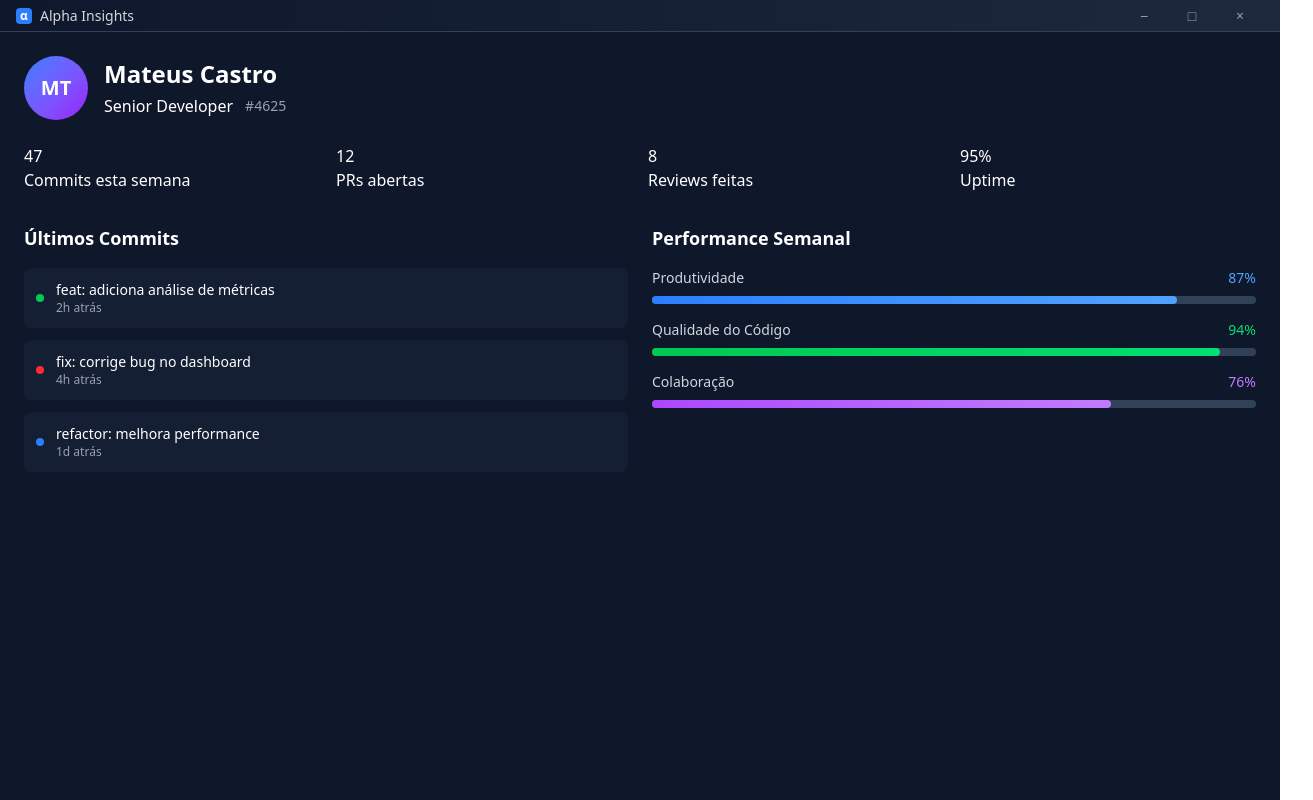
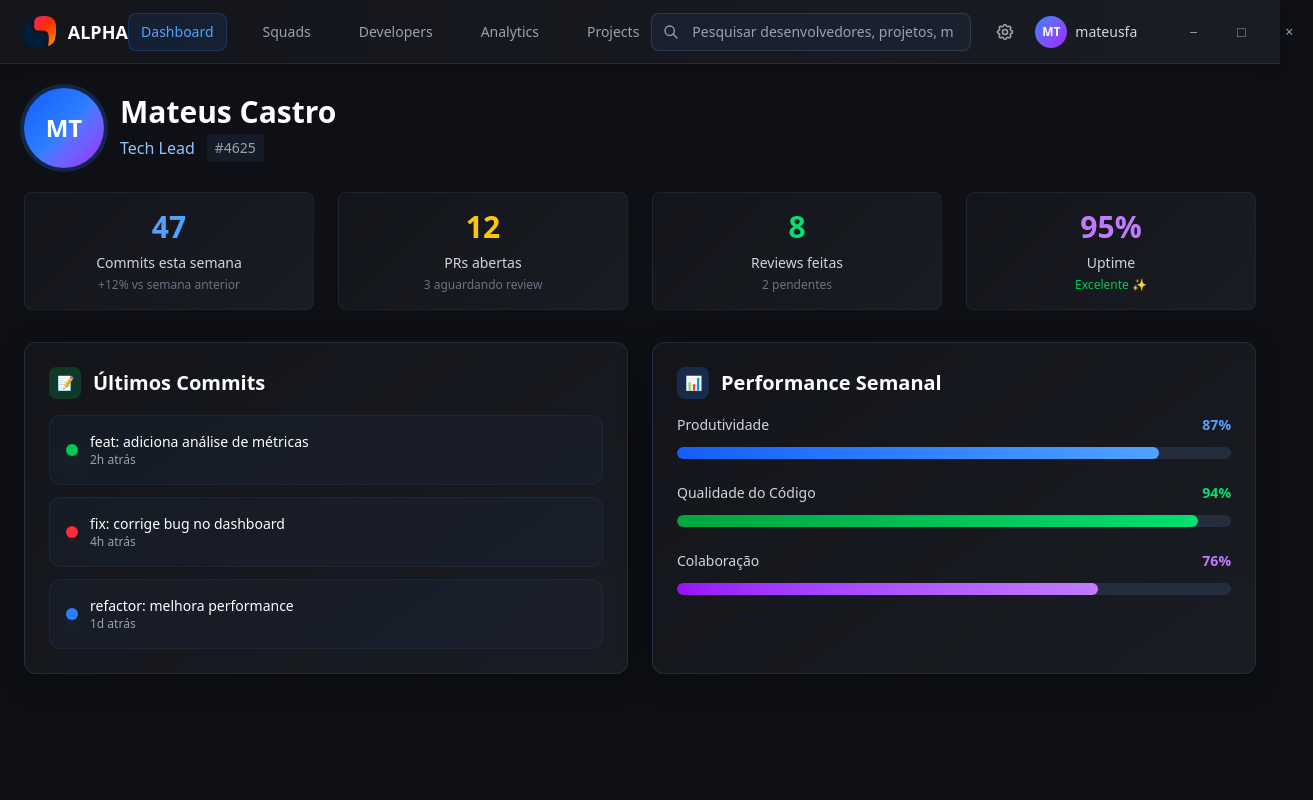
Before and after one commit to mateuscastro5/alpha-insights, a React (Vite) app: page / in a window 1280 px wide. Shown: the whole page, 1313 px wide, since content can reach past the window. Built offline with nearby package versions, Linux system fonts and the light colour scheme.

Commit message:
feat: enhance UI components with improved styling and layout adjustments

```diff
--- a/src/electron/main.ts
+++ b/src/electron/main.ts
@@ -10,7 +10,7 @@ let mainWindow: BrowserWindow;
 
 app.on("ready", () => {
     mainWindow = new BrowserWindow({
-        width: 1200,
+        width: 1368,
         height: 800,
         frame: false,
         titleBarStyle: 'hidden',
@@ -21,7 +21,6 @@ app.on("ready", () => {
             webSecurity: true,
             allowRunningInsecureContent: false,
         },
-        backgroundColor: '#0f172a',
         show: false,
         minWidth: 800,
         minHeight: 600,
@@ -44,7 +43,7 @@ app.on("ready", () => {
 
     if (isDev()) {
         mainWindow.loadURL('http://localhost:5123');
-        mainWindow.webContents.openDevTools();
+        // mainWindow.webContents.openDevTools();
     } else {
         mainWindow.loadFile(path.join(__dirname, '../dist-react/index.html'));
     }
--- a/src/ui/App.tsx
+++ b/src/ui/App.tsx
@@ -6,7 +6,7 @@ import Dashboard from './pages/Dashboard';
 function App() {
   return (
     <BrowserRouter>
-      <div className="h-screen flex flex-col bg-slate-900">
+      <div className="h-screen flex flex-col">
         <TitleBar />
 
         <div className="flex-1 flex overflow-hidden">
--- a/src/ui/components/layout/TitleBar.tsx
+++ b/src/ui/components/layout/TitleBar.tsx
@@ -1,4 +1,5 @@
 import React, { useEffect, useState } from 'react';
+import AlphaLogo from '@assets/AlphaLogo.png';
 
 const TitleBar: React.FC = () => {
   const [isMaximized, setIsMaximized] = useState(false);
@@ -47,26 +48,69 @@ const TitleBar: React.FC = () => {
 
   return (
     <div
-      className="h-8 bg-gradient-to-r from-slate-900 to-slate-800 border-b border-slate-700 flex items-center justify-between px-4 select-none"
+      className="h-16 bg-gradient-to-r from-[#13151b] to-[#1a1c23] border-b border-slate-700/50 flex items-center justify-between px-6 select-none shadow-lg"
       style={{
-        WebkitAppRegion: 'drag' as any
+        WebkitAppRegion: 'drag'
       }}
     >
-      <div className="flex items-center gap-2">
-        <div className="w-4 h-4 bg-blue-500 rounded-sm flex items-center justify-center">
-          <span className="text-white text-xs font-bold">α</span>
-        </div>
-        <span className="text-gray-300 text-sm font-medium">Alpha Insights</span>
+      <div className="flex items-center gap-8">
+        <div className="flex items-center gap-3">
+          <img src={AlphaLogo} alt="Alpha Insights" className="w-8 h-8" />
+          <span className="text-white text-lg font-bold">ALPHA</span>
         </div>
 
-      <div
-        className="flex"
-        style={{
-          WebkitAppRegion: 'no-drag'
-        }}
-      >
+        <nav className="flex items-center gap-6" style={{ WebkitAppRegion: 'no-drag' }}>
+          <button className="text-blue-400 text-sm font-medium px-3 py-2 rounded-lg bg-blue-500/10 border border-blue-500/20 hover:bg-blue-500/20 transition-all">
+            Dashboard
+          </button>
+          <button className="text-gray-400 text-sm font-medium px-3 py-2 rounded-lg hover:text-white hover:bg-gray-700/30 transition-all">
+            Squads
+          </button>
+          <button className="text-gray-400 text-sm font-medium px-3 py-2 rounded-lg hover:text-white hover:bg-gray-700/30 transition-all">
+            Developers
+          </button>
+          <button className="text-gray-400 text-sm font-medium px-3 py-2 rounded-lg hover:text-white hover:bg-gray-700/30 transition-all">
+            Analytics
+          </button>
+          <button className="text-gray-400 text-sm font-medium px-3 py-2 rounded-lg hover:text-white hover:bg-gray-700/30 transition-all">
+            Projects
+          </button>
+        </nav>
+      </div>
+
+      <div className="flex items-center gap-4">
+        <div className="relative" style={{ WebkitAppRegion: 'no-drag' }}>
+          <div className="absolute inset-y-0 left-0 pl-3 flex items-center pointer-events-none">
+            <svg className="h-4 w-4 text-gray-400" fill="none" viewBox="0 0 24 24" stroke="currentColor">
+              <path strokeLinecap="round" strokeLinejoin="round" strokeWidth={2} d="M21 21l-6-6m2-5a7 7 0 11-14 0 7 7 0 0114 0z" />
+            </svg>
+          </div>
+          <input
+            type="text"
+            placeholder="Pesquisar desenvolvedores, projetos, métricas..."
+            className="w-80 pl-10 pr-4 py-2 bg-slate-800/50 border border-slate-600/50 rounded-lg text-sm text-white placeholder-gray-400 focus:outline-none focus:ring-2 focus:ring-blue-500/50 focus:border-blue-500/50 transition-all"
+          />
+        </div>
+
+        <div className="flex items-center gap-3" style={{ WebkitAppRegion: 'no-drag' }}>
+          <button className="p-2 text-gray-400 hover:text-white hover:bg-gray-700/30 rounded-lg transition-all">
+            <svg className="w-5 h-5" fill="none" viewBox="0 0 24 24" stroke="currentColor">
+              <path strokeLinecap="round" strokeLinejoin="round" strokeWidth={2} d="M10.325 4.317c.426-1.756 2.924-1.756 3.35 0a1.724 1.724 0 002.573 1.066c1.543-.94 3.31.826 2.37 2.37a1.724 1.724 0 001.065 2.572c1.756.426 1.756 2.924 0 3.35a1.724 1.724 0 00-1.066 2.573c.94 1.543-.826 3.31-2.37 2.37a1.724 1.724 0 00-2.572 1.065c-.426 1.756-2.924 1.756-3.35 0a1.724 1.724 0 00-2.573-1.066c-1.543.94-3.31-.826-2.37-2.37a1.724 1.724 0 00-1.065-2.572c-1.756-.426-1.756-2.924 0-3.35a1.724 1.724 0 001.066-2.573c-.94-1.543.826-3.31 2.37-2.37.996.608 2.296.07 2.572-1.065z" />
+              <path strokeLinecap="round" strokeLinejoin="round" strokeWidth={2} d="M15 12a3 3 0 11-6 0 3 3 0 016 0z" />
+            </svg>
+          </button>
+
+          <div className="flex items-center gap-2">
+            <div className="w-8 h-8 bg-gradient-to-br from-blue-500 to-purple-600 rounded-full flex items-center justify-center">
+              <span className="text-white text-xs font-bold">MT</span>
+            </div>
+            <span className="text-gray-300 text-sm font-medium">mateusfa</span>
+          </div>
+        </div>
+
+        <div className="flex ml-4" style={{ WebkitAppRegion: 'no-drag' }}>
           <button
-          className="w-12 h-8 hover:bg-gray-700/50 flex items-center justify-center text-gray-400 hover:text-white transition-colors"
+            className="w-12 h-8 hover:bg-gray-700/50 flex items-center justify-center text-gray-400 hover:text-white transition-colors rounded-md"
             onClick={handleMinimize}
             title="Minimizar"
           >
@@ -74,7 +118,7 @@ const TitleBar: React.FC = () => {
           </button>
 
           <button
-          className="w-12 h-8 hover:bg-gray-700/50 flex items-center justify-center text-gray-400 hover:text-white transition-colors"
+            className="w-12 h-8 hover:bg-gray-700/50 flex items-center justify-center text-gray-400 hover:text-white transition-colors rounded-md"
             onClick={handleMaximize}
             title={isMaximized ? "Restaurar" : "Maximizar"}
           >
@@ -82,7 +126,7 @@ const TitleBar: React.FC = () => {
           </button>
 
           <button
-          className="w-12 h-8 hover:bg-red-600 flex items-center justify-center text-gray-400 hover:text-white transition-colors"
+            className="w-12 h-8 hover:bg-red-600 flex items-center justify-center text-gray-400 hover:text-white transition-colors rounded-md"
             onClick={handleClose}
             title="Fechar"
           >
@@ -90,6 +134,7 @@ const TitleBar: React.FC = () => {
           </button>
         </div>
       </div>
+    </div>
   );
 };
 
--- a/src/ui/pages/Dashboard.tsx
+++ b/src/ui/pages/Dashboard.tsx
@@ -5,58 +5,68 @@ const Dashboard: React.FC = () => {
     <div className="flex-1 p-6 overflow-auto">
       <div className="mb-8">
         <div className="flex items-center gap-4 mb-6">
-          <div className="w-16 h-16 bg-gradient-to-br from-blue-500 to-purple-600 rounded-full flex items-center justify-center">
-            <span className="text-white text-xl font-bold">MT</span>
+          <div className="w-20 h-20 bg-gradient-to-br from-blue-600 via-blue-500 to-purple-600 rounded-full flex items-center justify-center ring-4 ring-blue-500/20">
+            <span className="text-white text-2xl font-bold">MT</span>
           </div>
 
           <div>
-            <h1 className="text-2xl font-bold text-white mb-1">Mateus Castro</h1>
+            <h1 className="text-3xl font-bold text-white mb-1">Mateus Castro</h1>
             <div className="flex items-center gap-3">
-              <span className="text-white">Senior Developer</span>
-              <span className="text-gray-400 text-sm">#4625</span>
+              <span className="text-blue-300 font-medium">Tech Lead</span>
+              <span className="text-gray-400 text-sm bg-slate-800/50 px-2 py-1 rounded">#4625</span>
             </div>
           </div>
         </div>
 
-        <div className="grid grid-cols-4 gap-4">
-          <div className="metric-card">
-            <div className="text-white">47</div>
-            <div className="text-white">Commits esta semana</div>
+        <div className="grid grid-cols-4 gap-6">
+          <div className="metric-card group cursor-pointer">
+            <div className="text-3xl font-bold text-blue-400 mb-2">47</div>
+            <div className="text-gray-300 text-sm">Commits esta semana</div>
+            <div className="text-xs text-gray-500 mt-1">+12% vs semana anterior</div>
           </div>
 
-          <div className="metric-card">
-            <div className="text-white">12</div>
-            <div className="text-white">PRs abertas</div>
+          <div className="metric-card group cursor-pointer">
+            <div className="text-3xl font-bold text-yellow-400 mb-2">12</div>
+            <div className="text-gray-300 text-sm">PRs abertas</div>
+            <div className="text-xs text-gray-500 mt-1">3 aguardando review</div>
           </div>
 
-          <div className="metric-card">
-            <div className="text-white">8</div>
-            <div className="text-white">Reviews feitas</div>
+          <div className="metric-card group cursor-pointer">
+            <div className="text-3xl font-bold text-green-400 mb-2">8</div>
+            <div className="text-gray-300 text-sm">Reviews feitas</div>
+            <div className="text-xs text-gray-500 mt-1">2 pendentes</div>
           </div>
 
-          <div className="metric-card">
-            <div className="text-white">95%</div>
-            <div className="text-white">Uptime</div>
+          <div className="metric-card group cursor-pointer">
+            <div className="text-3xl font-bold text-purple-400 mb-2">95%</div>
+            <div className="text-gray-300 text-sm">Uptime</div>
+            <div className="text-xs text-green-500 mt-1">Excelente ✨</div>
           </div>
         </div>
       </div>
 
       <div className="grid grid-cols-2 gap-6">
-        <div className="card">
-          <h2 className="text-lg font-semibold text-white mb-4">Últimos Commits</h2>
+        <div className="card hover:shadow-2xl transition-all duration-300">
+          <div className="flex items-center gap-3 mb-4">
+            <div className="w-8 h-8 bg-green-500/20 rounded-lg flex items-center justify-center">
+              <span className="text-green-400 text-sm">📝</span>
+            </div>
+            <h2 className="text-xl font-semibold text-white">Últimos Commits</h2>
+          </div>
           <div className="space-y-3">
             {[
               { msg: "feat: adiciona análise de métricas", time: "2h atrás", type: "feature" },
               { msg: "fix: corrige bug no dashboard", time: "4h atrás", type: "bugfix" },
               { msg: "refactor: melhora performance", time: "1d atrás", type: "refactor" },
             ].map((commit, i) => (
-              <div key={i} className="flex items-center gap-3 p-3 bg-slate-800/50 rounded-lg">
-                <div className={`w-2 h-2 rounded-full ${
-                  commit.type === 'feature' ? 'bg-green-500' :
-                  commit.type === 'bugfix' ? 'bg-red-500' : 'bg-blue-500'
+              <div key={i} className="flex items-center gap-3 p-4 bg-slate-800/30 hover:bg-slate-700/40 rounded-xl transition-all duration-200 border border-slate-700/30">
+                <div className={`w-3 h-3 rounded-full ${
+                  commit.type === 'feature' ? 'bg-green-500 shadow-lg shadow-green-500/30' :
+                  commit.type === 'bugfix' ? 'bg-red-500 shadow-lg shadow-red-500/30' :
+                  'bg-blue-500 shadow-lg shadow-blue-500/30'
                 }`} />
                 <div className="flex-1">
-                  <p className="text-sm text-white">{commit.msg}</p>
+                  <p className="text-sm text-white font-medium">{commit.msg}</p>
                   <p className="text-xs text-gray-400">{commit.time}</p>
                 </div>
               </div>
@@ -64,36 +74,41 @@ const Dashboard: React.FC = () => {
           </div>
         </div>
 
-        <div className="card">
-          <h2 className="text-lg font-semibold text-white mb-4">Performance Semanal</h2>
-          <div className="space-y-4">
+        <div className="card hover:shadow-2xl transition-all duration-300">
+          <div className="flex items-center gap-3 mb-4">
+            <div className="w-8 h-8 bg-blue-500/20 rounded-lg flex items-center justify-center">
+              <span className="text-blue-400 text-sm">📊</span>
+            </div>
+            <h2 className="text-xl font-semibold text-white">Performance Semanal</h2>
+          </div>
+          <div className="space-y-6">
             <div>
-              <div className="flex justify-between text-sm mb-2">
-                <span className="text-gray-300">Produtividade</span>
-                <span className="text-blue-400">87%</span>
+              <div className="flex justify-between text-sm mb-3">
+                <span className="text-gray-300 font-medium">Produtividade</span>
+                <span className="text-blue-400 font-bold">87%</span>
               </div>
-              <div className="w-full bg-slate-700 rounded-full h-2">
-                <div className="bg-gradient-to-r from-blue-500 to-blue-400 h-2 rounded-full" style={{width: '87%'}}></div>
+              <div className="w-full bg-slate-700/50 rounded-full h-3 overflow-hidden">
+                <div className="bg-gradient-to-r from-blue-600 to-blue-400 h-3 rounded-full shadow-lg shadow-blue-500/30 transition-all duration-1000" style={{width: '87%'}}></div>
               </div>
             </div>
 
             <div>
-              <div className="flex justify-between text-sm mb-2">
-                <span className="text-gray-300">Qualidade do Código</span>
-                <span className="text-green-400">94%</span>
+              <div className="flex justify-between text-sm mb-3">
+                <span className="text-gray-300 font-medium">Qualidade do Código</span>
+                <span className="text-green-400 font-bold">94%</span>
               </div>
-              <div className="w-full bg-slate-700 rounded-full h-2">
-                <div className="bg-gradient-to-r from-green-500 to-green-400 h-2 rounded-full" style={{width: '94%'}}></div>
+              <div className="w-full bg-slate-700/50 rounded-full h-3 overflow-hidden">
+                <div className="bg-gradient-to-r from-green-600 to-green-400 h-3 rounded-full shadow-lg shadow-green-500/30 transition-all duration-1000" style={{width: '94%'}}></div>
               </div>
             </div>
 
             <div>
-              <div className="flex justify-between text-sm mb-2">
-                <span className="text-gray-300">Colaboração</span>
-                <span className="text-purple-400">76%</span>
+              <div className="flex justify-between text-sm mb-3">
+                <span className="text-gray-300 font-medium">Colaboração</span>
+                <span className="text-purple-400 font-bold">76%</span>
               </div>
-              <div className="w-full bg-slate-700 rounded-full h-2">
-                <div className="bg-gradient-to-r from-purple-500 to-purple-400 h-2 rounded-full" style={{width: '76%'}}></div>
+              <div className="w-full bg-slate-700/50 rounded-full h-3 overflow-hidden">
+                <div className="bg-gradient-to-r from-purple-600 to-purple-400 h-3 rounded-full shadow-lg shadow-purple-500/30 transition-all duration-1000" style={{width: '76%'}}></div>
               </div>
             </div>
           </div>
--- a/src/ui/styles/globals.css
+++ b/src/ui/styles/globals.css
@@ -1,7 +1,43 @@
 @import "tailwindcss";
 
 @theme {
-  --color-alpha-bg: #1a1a1a;
-  --color-alpha-surface: #2a2a2a;
-  --color-alpha-border: #3a3a3a;
+  --color-alpha-bg: #0e1015;
+  --color-alpha-surface: #13151b;
+  --color-alpha-surface-hover: #1a1c23;
+
+  --color-alpha-border: #2a3441;
+  --color-alpha-border-accent: #3d4b5c;
+
+  --color-alpha-text-primary: #ffffff;
+  --color-alpha-text-secondary: #c4d1e1;
+  --color-alpha-text-muted: #8a9bb8;
+
+  --color-alpha-accent-blue: #1e40af;
+  --color-alpha-accent-gold: #f59e0b;
+  --color-alpha-accent-green: #10b981;
+  --color-alpha-accent-red: #ef4444;
 }
+
+body {
+  background: #0e1015;
+  color: var(--color-alpha-text-primary);
+  min-height: 100vh;
+}
+
+.card {
+  @apply bg-slate-800/60 backdrop-blur-sm border border-slate-700/50 rounded-xl p-6;
+  background: linear-gradient(145deg, #13151b, #1a1c23);
+  box-shadow: 0 8px 32px rgba(0, 0, 0, 0.3);
+}
+
+.metric-card {
+  @apply bg-slate-800/40 backdrop-blur-sm border border-slate-700/30 rounded-lg p-4 text-center;
+  background: linear-gradient(135deg, #13151b, #1a1c23);
+  transition: all 0.3s ease;
+}
+
+.metric-card:hover {
+  background: linear-gradient(135deg, #1a1c23, #21232a);
+  transform: translateY(-2px);
+  box-shadow: 0 12px 40px rgba(0, 0, 0, 0.4);
+}
```
Lines whose indentation alone changed are shown as unchanged.
